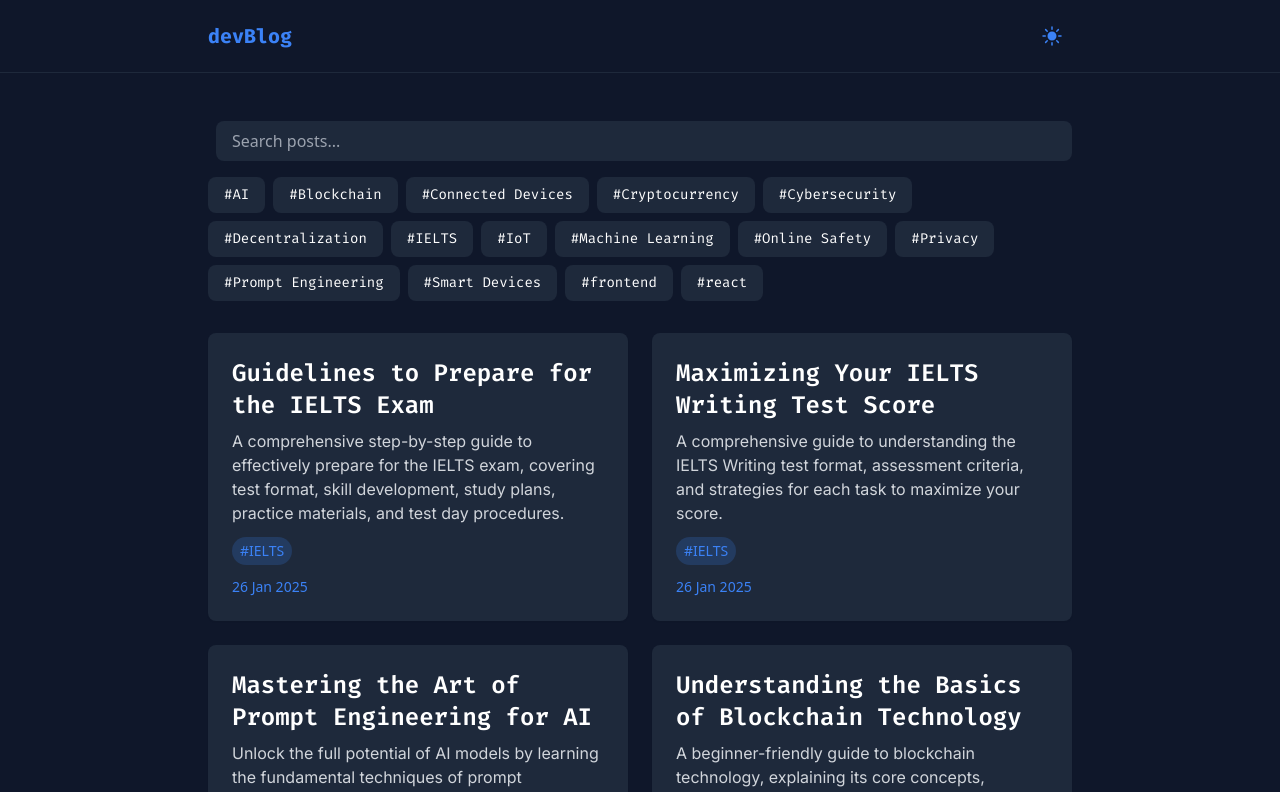
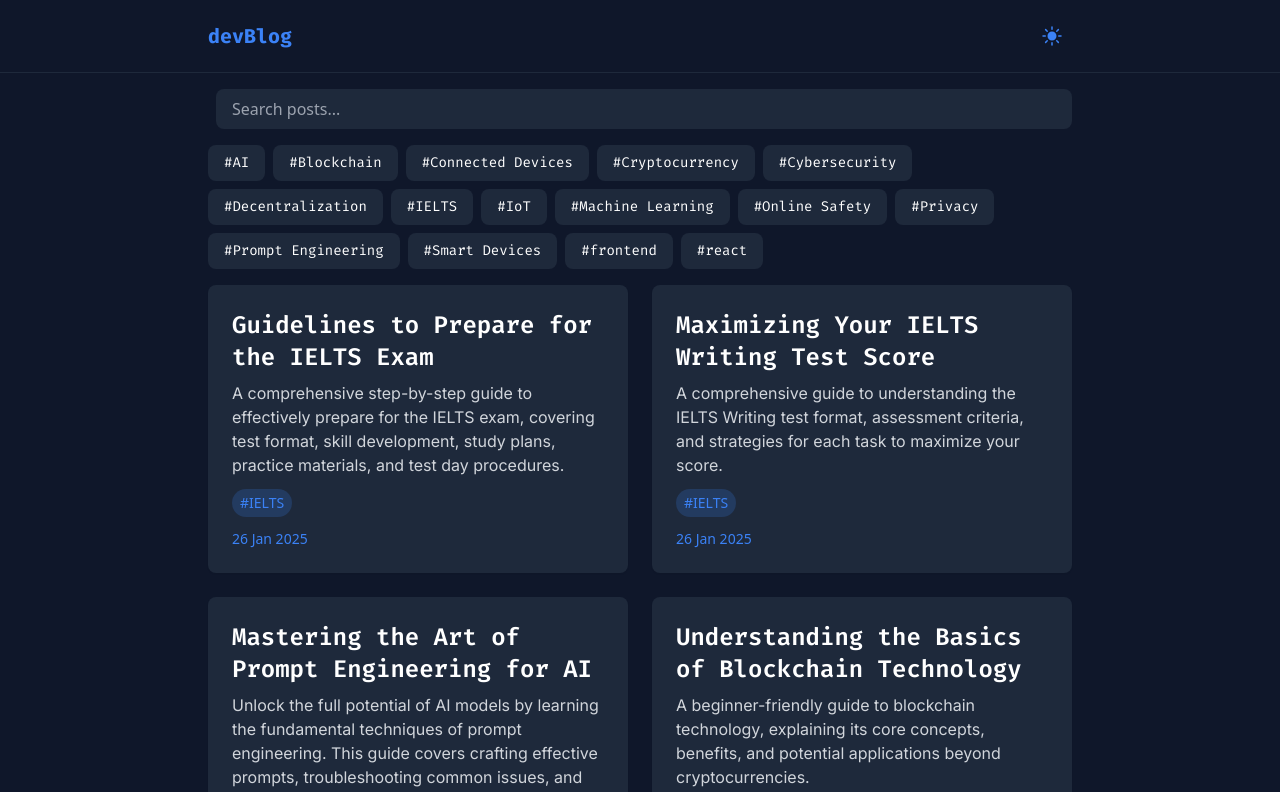
Before and after one commit to mrif449/fardin-s-diary, a Next.js app: page / in a window 1280 px wide. Shown: the top 792 px of the page. Built offline with nearby package versions, Linux system fonts and the light colour scheme.

Commit message:
UI update

```diff
--- a/src/components/Layout.js
+++ b/src/components/Layout.js
@@ -30,7 +30,7 @@ export default function Layout({ children }) {
 
   return (
     <div className={darkMode ? 'dark' : ''}>
-      <div className="min-h-screen bg-light dark:bg-dark text-black dark:text-white transition-colors duration-200 font-playwrite">
+      <div className="min-h-screen bg-light dark:bg-dark text-black dark:text-white transition-colors duration-200">
         <Head>
           <title>devBlog</title>
           <meta name="description" content="A modern static blog" />
--- a/src/pages/index.js
+++ b/src/pages/index.js
@@ -88,8 +88,8 @@ export default function Home({ allBlogs = [], allTags = [] }) {
 
   return (
     <Layout>
-      <div className="max-w-4xl mx-auto px-4 py-12">
-        <div className="mb-8 space-y-4">
+      <div className="max-w-4xl mx-auto px-4 py-4">
+        <div className="mb-4 space-y-4">
           <div className="flex justify-between items-center">
             <div className="relative md:hidden mr-2 font-fira"> {/* Hide on medium and larger screens */}
               <button
@@ -124,7 +124,7 @@ export default function Home({ allBlogs = [], allTags = [] }) {
                 </div>
               </div>
             </div>
-            <div className="flex-1 ml-2">
+            <div className="flex-1 ml-2"> {/* Show on medium and larger screens */}
               <input
                 type="text"
                 placeholder="Search posts..."
```
